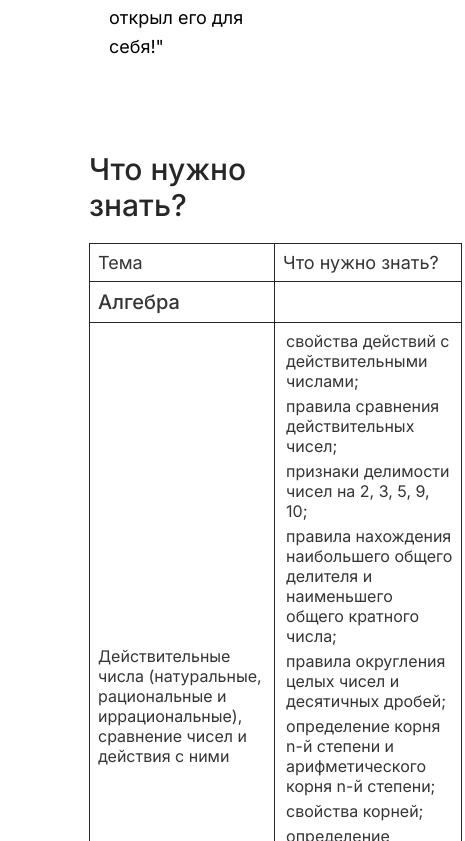
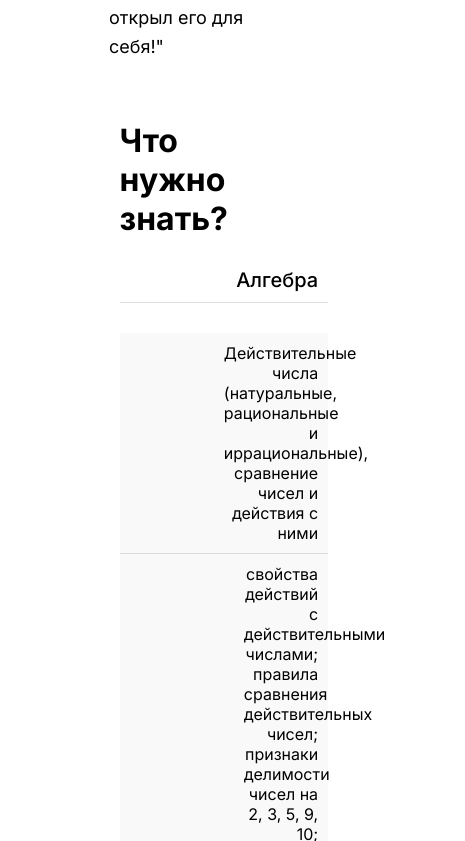
Before and after one commit to AndrewGalkin123/math-helper-0.2, a Next.js app: page / in a window 390 px wide. Shown: the part 2623-3464 px from the top of the page, 465 px wide, since content can reach past the window. Built offline with nearby package versions, Linux system fonts and the light colour scheme.

Commit message:
trying to create adaptive site

```diff
--- a/components/HomePageComponents/Themes/Themes.css
+++ b/components/HomePageComponents/Themes/Themes.css
@@ -1,37 +1,70 @@
 .themes {
-  width: 100%;
-  margin-top: 50px;
+  width: 90%;
+  max-width: 1200px;
+  margin: 0 auto;
+  padding: 20px;
 }
 
-.themes h1 {
-  margin-bottom: 20px;
-  font-weight: 500;
-  font-size: 30px;
-  color: rgb(39, 39, 39);
+.table {
+  width: 100%;
+  border-collapse: collapse;
+  margin-top: 20px;
 }
 
-.themes table {
-  width: 100%;
-  border-collapse: collapse;
-  margin: 20px auto;
+.table thead td {
+  font-weight: bold;
+  background-color: #f5f5f5;
+  padding: 10px;
+  text-align: left;
 }
 
-.themes table td {
-  border: 1px solid rgb(39, 39, 39);
-  padding: 8px;
-  width: 50%;
-  color: rgb(53, 53, 53);
+.table tbody td {
+  border: 1px solid #ddd;
+  padding: 10px;
+  vertical-align: top;
 }
 
-.themes table tbody td:nth-child(even) {
-  padding-left: 3%;
+.table tbody tr:nth-child(even) {
+  background-color: #f9f9f9;
 }
 
-.themes table tbody td ul li {
-  margin-bottom: 5px;
+.table ul {
+  margin: 0;
+  padding-left: 20px;
 }
 
-.themes table thead td {
-  font-size: 18px;
-  font-weight: 400;
+/* Медиазапросы для адаптивности */
+@media (max-width: 768px) {
+  .table thead {
+    display: none;
+  }
+
+  .table tbody tr {
+    display: block;
+    margin-bottom: 10px;
+  }
+
+  .table tbody td {
+    display: block;
+    text-align: right;
+    border: none;
+    border-bottom: 1px solid #ddd;
+    position: relative;
+    padding-left: 50%;
+  }
+
+  .table tbody td::before {
+    content: attr(data-label);
+    position: absolute;
+    left: 10px;
+    width: calc(50% - 20px);
+    padding-right: 10px;
+    white-space: nowrap;
+    text-align: left;
+    font-weight: bold;
+  }
+
+  .table tbody td:last-child {
+    border-bottom: 0;
+  }
 }
```
